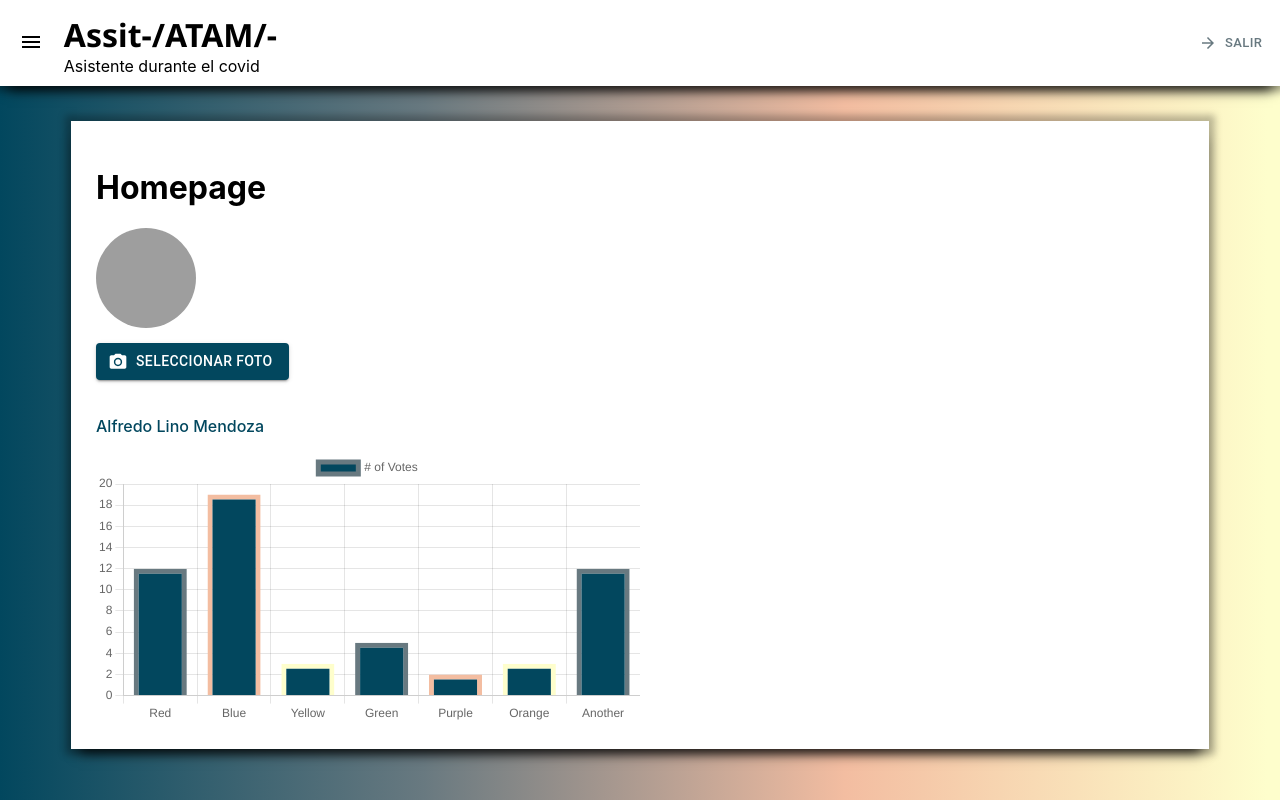
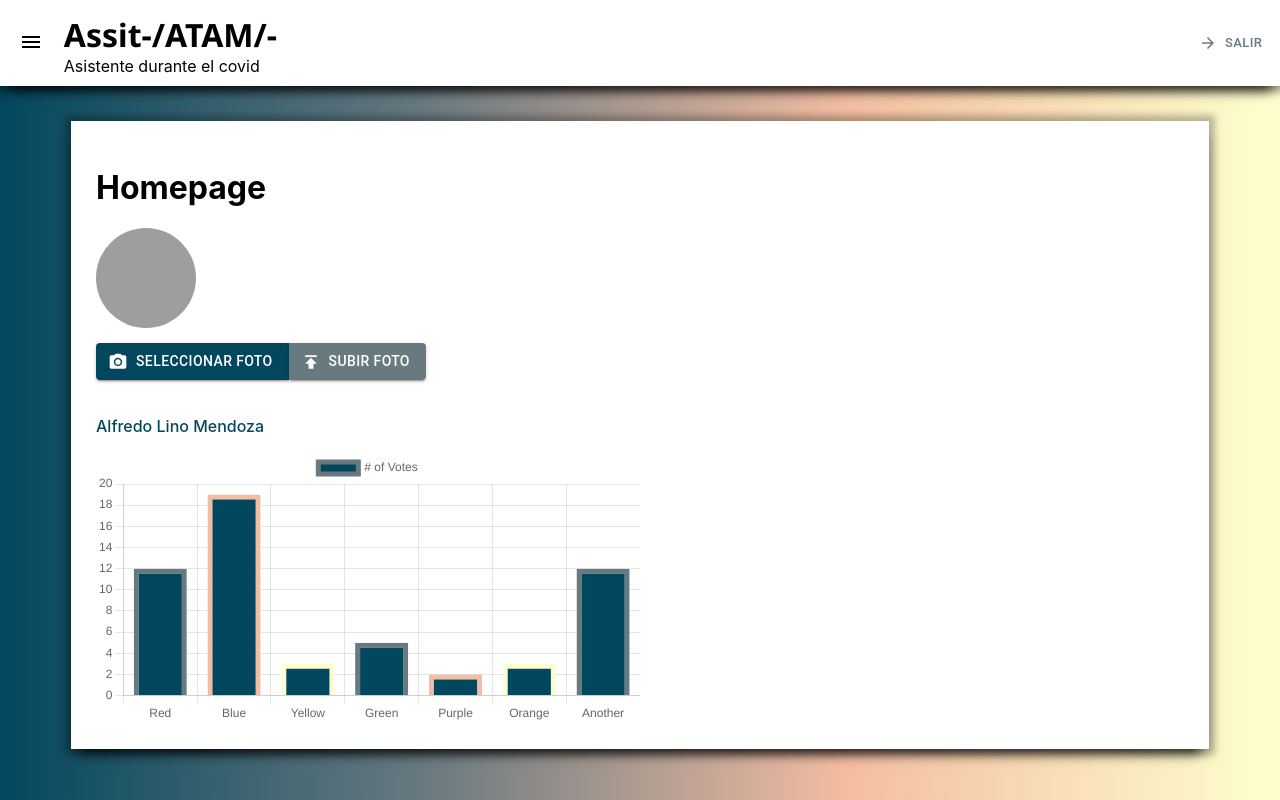
Before and after one commit to AlfredoLino/front-tscu, a React (Create React App) app: page / in a window 1280 px wide. Built offline with nearby package versions, Linux system fonts and the light colour scheme; sample sign-in values are in the browser's storage.

Commit message:
botones arreglados

```diff
--- a/src/components/Home.tsx
+++ b/src/components/Home.tsx
@@ -3,10 +3,19 @@ import Layout from './Layout/Layout';
 import {Bar} from "react-chartjs-2"
 import Avatar from '@material-ui/core/Avatar';
 import {useHistory } from 'react-router-dom';
-import PhotoCameraIcon from '@material-ui/icons/PhotoCamera';
+import {PhotoCamera, Publish} from '@material-ui/icons';
 import { Button } from '@material-ui/core';
-const Home = () => {
+import { makeStyles } from '@material-ui/core';
+
+const useStyles = makeStyles({
+    selectPhotoButton : {borderTopRightRadius : "0", borderBottomRightRadius: "0"},
+    upPhotoButton : {borderTopLeftRadius : "0", borderBottomLeftRadius: "0"}
+})
+
+
+const Home : React.FC = () : JSX.Element => {
     const fileRef = React.useRef<HTMLImageElement>(null)
+    const styles = useStyles()
     const hist = useHistory()
     useEffect( () => {
         if(localStorage.getItem("token") == null)
@@ -64,7 +73,8 @@ const Home = () => {
             <div style = {{marginTop : "15px"}}>
                     <input onChange = {inputFileOnCh} style = {{display:'none'}} id = "pic-picker" accept = "image/*" type="file" name="example" />
                     <label htmlFor="pic-picker">
-                        <Button startIcon = {<PhotoCameraIcon/>} component = "span" variant = "contained" color = "primary" /*onClick = {(e) => {
+                        <Button className = {styles.selectPhotoButton} startIcon = {<PhotoCamera/>} component = "span" variant = "contained" color = "primary"
+                         /*onClick = {(e) => {
 
                             const formData = new FormData()
                             formData.append('perfil', fileRef.current!.files![0])
@@ -78,9 +88,12 @@ const Home = () => {
                                 console.log(err)
                             })
 
-                        }}*/> Seleccionar foto </Button>
+                        }}*/
+                        > Seleccionar foto </Button>
                     </label>
+                    <Button className = {styles.upPhotoButton} startIcon = {<Publish />} variant = "contained" color = "secondary" >Subir foto</Button>
             </div>
+
             <img style = {{height : "auto/2", width : "auto/2", marginTop : "15px"}} ref = {fileRef} src="" alt="" />
             <p>Alfredo Lino Mendoza</p>
             <div className="plot">
```
